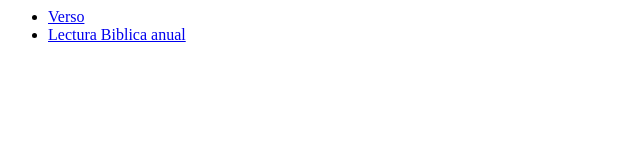
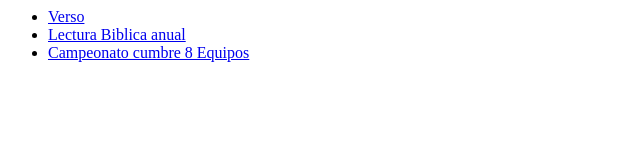
Before and after one commit to GaboO-x/Apps-Igle, a plain HTML site: page index.html in a window 1280 px wide. Shown: the whole page, without its empty margins (0-640 px from the left). Drawn offline with Linux system fonts and the light colour scheme.

Commit message:
Update index.html

```diff
--- a/index.html
+++ b/index.html
@@ -1,4 +1,5 @@
 <ul>
   <li><a href="Verso.html">Verso</a></li>
   <li><a href="Lectura_Biblica_anual.html">Lectura Biblica anual</a></li>
+  <li><a href="campeonato_simple.html">Campeonato cumbre 8 Equipos</a></li>
 </ul>
```
